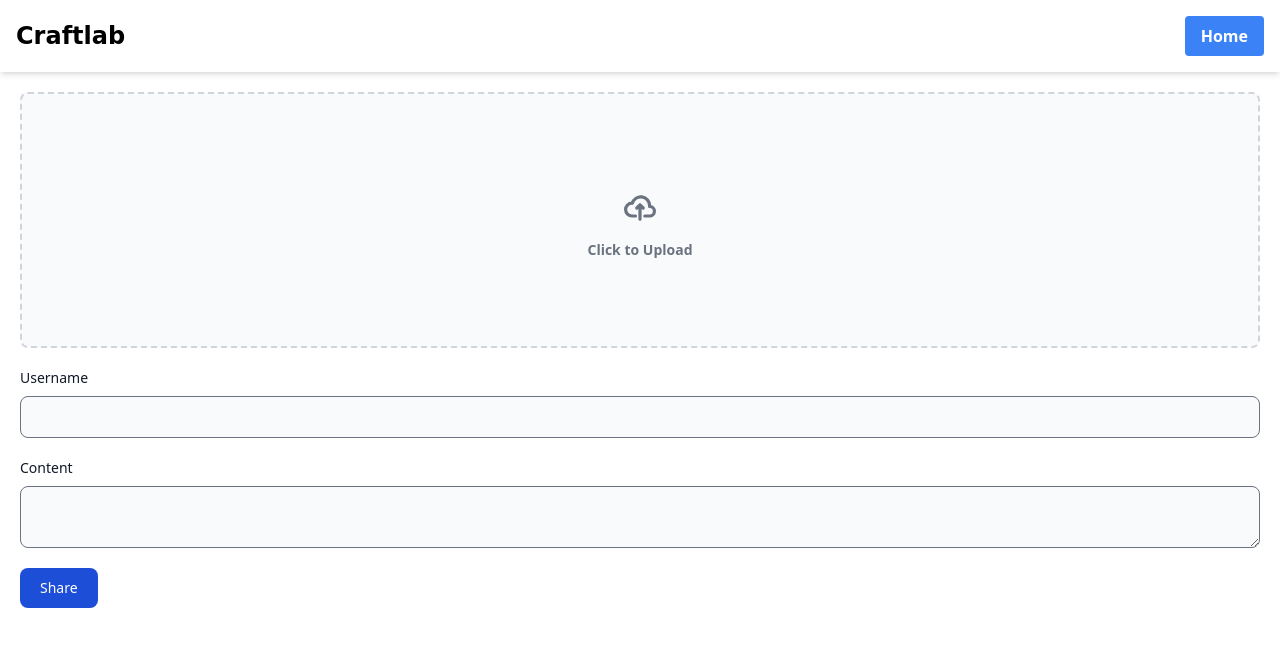
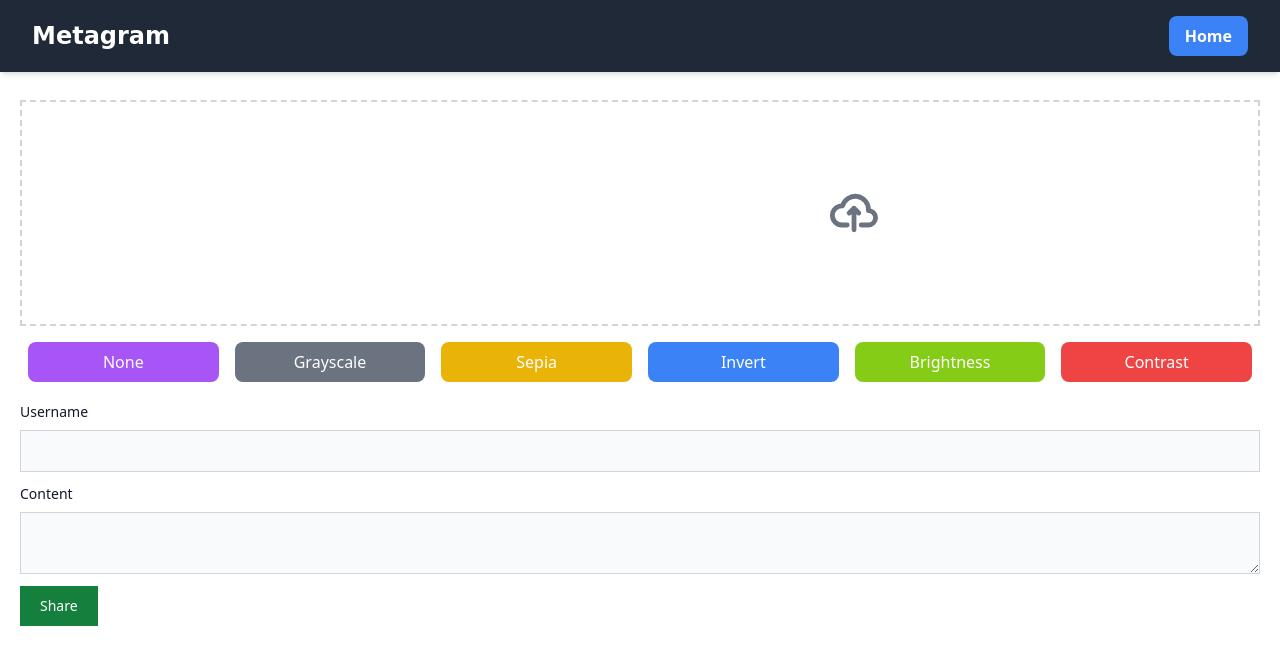
Before and after one commit to hannansatopay/sip24-sveltekit-fundamentals, a SvelteKit app: page /add-post in a window 1280 px wide. Shown: the top 664 px of the page. Built offline with nearby package versions, Linux system fonts and the light colour scheme.

Commit message:
Update +page.svelte

```diff
--- a/src/routes/add-post/+page.svelte
+++ b/src/routes/add-post/+page.svelte
@@ -1,36 +1,215 @@
 <script>
+    import { onMount } from "svelte";
+
     let files = null;
-    $: console.log(files);
+    let image = null;
+    let canvas;
+    let ctx;
+    let originalImageData = null;
+
+    onMount(() => {
+      canvas = document.getElementById("canvas");
+      ctx = canvas.getContext("2d");
+    });
+
+    const handleSubmit = async (e) => {
+      e.preventDefault();
+      const formData = new FormData(e.target);
+
+      // Convert canvas to Blob and append to formData
+      await new Promise((resolve) => {
+        canvas.toBlob((blob) => {
+          formData.append("filteredImage", blob, "filteredImage.png");
+          resolve();
+        });
+      });
+
+      const response = await fetch("/add-post", {
+        method: "POST",
+        body: formData,
+      });
+
+      if (response.ok) {
+        window.location.href = "/";
+      } else {
+        const result = await response.json();
+        console.error(result.message);
+      }
+    };
+
+    function loadImage(file) {
+      const reader = new FileReader();
+      reader.onload = (e) => {
+        image = new Image();
+        image.onload = () => {
+          const aspectRatio = image.width / image.height;
+          canvas.width = canvas.clientWidth;
+          canvas.height = canvas.clientWidth / aspectRatio;
+          ctx.drawImage(image, 0, 0, canvas.width, canvas.height);
+          originalImageData = ctx.getImageData(0, 0, canvas.width, canvas.height);
+        };
+        image.src = e.target.result;
+      };
+      reader.readAsDataURL(file);
+    }
+
+    function applyFilter(filter) {
+      if (!originalImageData) return;
+
+      ctx.putImageData(originalImageData, 0, 0);
+
+      switch (filter) {
+        case "grayscale":
+          ctx.filter = "grayscale(100%)";
+          break;
+        case "sepia":
+          ctx.filter = "sepia(100%)";
+          break;
+        case "invert":
+          ctx.filter = "invert(100%)";
+          break;
+        case "brightness":
+          ctx.filter = "brightness(150%)";
+          break;
+        case "contrast":
+          ctx.filter = "contrast(150%)";
+          break;
+        case "none":
+          ctx.filter = "none";
+          break;
+        default:
+          ctx.filter = "none";
+      }
+
+      ctx.drawImage(image, 0, 0, canvas.width, canvas.height);
+      ctx.filter = "none"; // Reset the filter for future operations
+    }
   </script>
-<header class="bg-white py-4 shadow-md sticky top-0 z-10">
+
+  <header class="bg-gray-800 p-4 shadow-md sticky top-0 z-10">
     <div class="container mx-auto px-4 flex justify-between items-center">
-        <h1 class="text-2xl font-bold font-['Comic_Sans_MS']">Craftlab</h1>
-        <a href="/" class="bg-blue-500 hover:bg-blue-700 text-white font-bold py-2 px-4 rounded">Home</a>
+      <h1 class="text-white text-2xl font-bold font-['Comic_Sans_MS']">
+        Metagram
+      </h1>
+      <a
+        href="/"
+        class="bg-blue-500 hover:bg-blue-700 text-white font-bold py-2 px-4 rounded-lg"
+        >Home</a
+      >
     </div>
   </header>
-<form class="container mx-auto p-5" method="POST" enctype="multipart/form-data">
-    <label for="dropzone" class="mb-3 flex flex-col items-center justify-center w-full h-64 border-2 border-gray-300 border-dashed rounded-lg cursor-pointer bg-gray-50">
-        <div class="mb-3 flex flex-col items-center justify-center pt-6 pd-5">
+
+  <form
+    class="mx-auto p-5"
+    on:submit={handleSubmit}
+    enctype="multipart/form-data"
+  >
+    <div
+      class="flex items-center my-2 justify-center border-2 border-gray-300 border-dashed rounded-lg-lg cursor-pointer"
+    >
+      <canvas id="canvas" class="h-3/6 w-2/6 m-2"></canvas>
+
+      <label for="dropzone" class="m-2">
         {#if files && files.length}
           <p class="text-sm text-gray-500 font-semibold">{files[0].name}</p>
         {:else}
-                <svg class="w-8 h-8 mb-4 text-gray-500" aria-hidden="true" xmlns="http://www.w3.org/2000/svg" fill="none" viewBox="0 0 20 16"><path stroke="currentColor" stroke-linecap="round" stroke-linejoin="round" stroke-width="2" d="M13 13h3a3 3 0 0 0 0-6h-.025A5.56 5.56 0 0 0 16 6.5 5.5 5.5 0 0 0 5.207 5.021C5.137 5.017 5.071 5 5 5a4 4 0 0 0 0 8h2.167M10 15V6m0 0L8 8m2-2 2 2"/></svg>
-                <p class="text-sm text-gray-500 font-semibold">Click to Upload</p>
+          <svg
+            class="w-12 h-12 text-gray-500"
+            aria-hidden="true"
+            xmlns="http://www.w3.org/2000/svg"
+            fill="none"
+            viewBox="0 0 20 16"
+          >
+            <path
+              stroke="currentColor"
+              stroke-linecap="round"
+              stroke-linejoin="round"
+              stroke-width="2"
+              d="M13 13h3a3 3 0 0 0 0-6h-.025A5.56 5.56 0 0 0 16 6.5 5.5 5.5 0 0 0 5.207 5.021C5.137 5.017 5.071 5 5 5a4 4 0 0 0 0 8h2.167M10 15V6m0 0L8 8m2-2 2 2"
+            />
+          </svg>
         {/if}
-        </div>
-        <input name="image" bind:files id="dropzone" type="file" accept="image/png, image/jpeg" class="hidden" required>
+
+        <input
+          bind:files
+          name="image"
+          id="dropzone"
+          type="file"
+          accept="image/png, image/jpeg"
+          class="hidden"
+          required
+          on:change={() => loadImage(files[0])}
+        />
       </label>
-
-    <div>
-        <label for="username" class="mt-5 block mb-2 text-sm font-medium text-gray-900">Username</label>
-        <input name="username" id="username" type="text" class="bg-gray-50 border border-gray-500 text-gray-900 text-sm rounded-lg block w-full p-2.5" required>
     </div>
 
-    <div>
-        <label for="content" class="mt-5 block mb-2 text-sm font-medium text-gray-900">Content</label>
-        <textarea name="content" id="content" type="text" class="bg-gray-50 border border-gray-500 text-gray-900 text-sm rounded-lg block w-full p-2.5" required></textarea>
+    <div
+      class="grid md:grid-cols-6 grid-cols-2 justify-center text-white font-medium"
+    >
+      <button
+        type="button"
+        on:click={() => applyFilter("none")}
+        class="bg-purple-500 hover:bg-purple-700 py-2 px-4 m-2 rounded-lg">None</button
+      >
+      <button
+        type="button"
+        on:click={() => applyFilter("grayscale")}
+        class="bg-gray-500 hover:bg-gray-700 py-2 px-4 m-2 rounded-lg"
+        >Grayscale</button
+      >
+      <button
+        type="button"
+        on:click={() => applyFilter("sepia")}
+        class="bg-yellow-500 hover:bg-yellow-700 py-2 px-4 m-2 rounded-lg"
+        >Sepia</button
+      >
+      <button
+        type="button"
+        on:click={() => applyFilter("invert")}
+        class="bg-blue-500 hover:bg-blue-700 py-2 px-4 m-2 rounded-lg">Invert</button
+      >
+      <button
+        type="button"
+        on:click={() => applyFilter("brightness")}
+        class="bg-lime-500 hover:bg-lime-700 py-2 px-4 m-2 rounded-lg"
+        >Brightness</button
+      >
+      <button
+        type="button"
+        on:click={() => applyFilter("contrast")}
+        class="bg-red-500 hover:bg-red-700 py-2 px-4 m-2 rounded-lg">Contrast</button
+      >
     </div>
 
-    <button type="submit" class="text-white bg-blue-700 hover:bg-blue-800 font-medium rounded-lg text-sm px-5 py-2.5 mt-5">Share</button>
+    <div class="my-3">
+      <label for="username" class="block mb-2 text-sm font-medium text-gray-900"
+        >Username</label
+      >
+      <input
+        name="username"
+        id="username"
+        type="text"
+        class="bg-gray-50 border border-gray-300 text-gray-900 text-sm rounded-lg-lg block w-full p-2.5"
+        required
+      />
+    </div>
+
+    <div class="mb-3">
+      <label for="content" class="block mb-2 text-sm font-medium text-gray-900"
+        >Content</label
+      >
+      <textarea
+        name="content"
+        id="content"
+        class="bg-gray-50 border border-gray-300 text-gray-900 text-sm rounded-lg-lg block w-full p-2.5"
+        required
+      ></textarea>
+    </div>
+
+    <button
+      type="submit"
+      class="text-white bg-green-700 hover:bg-green-800 font-medium rounded-lg-lg text-sm px-5 py-2.5"
+      >Share
+    </button>
 
   </form>
```
Lines whose indentation alone changed are shown as unchanged.
